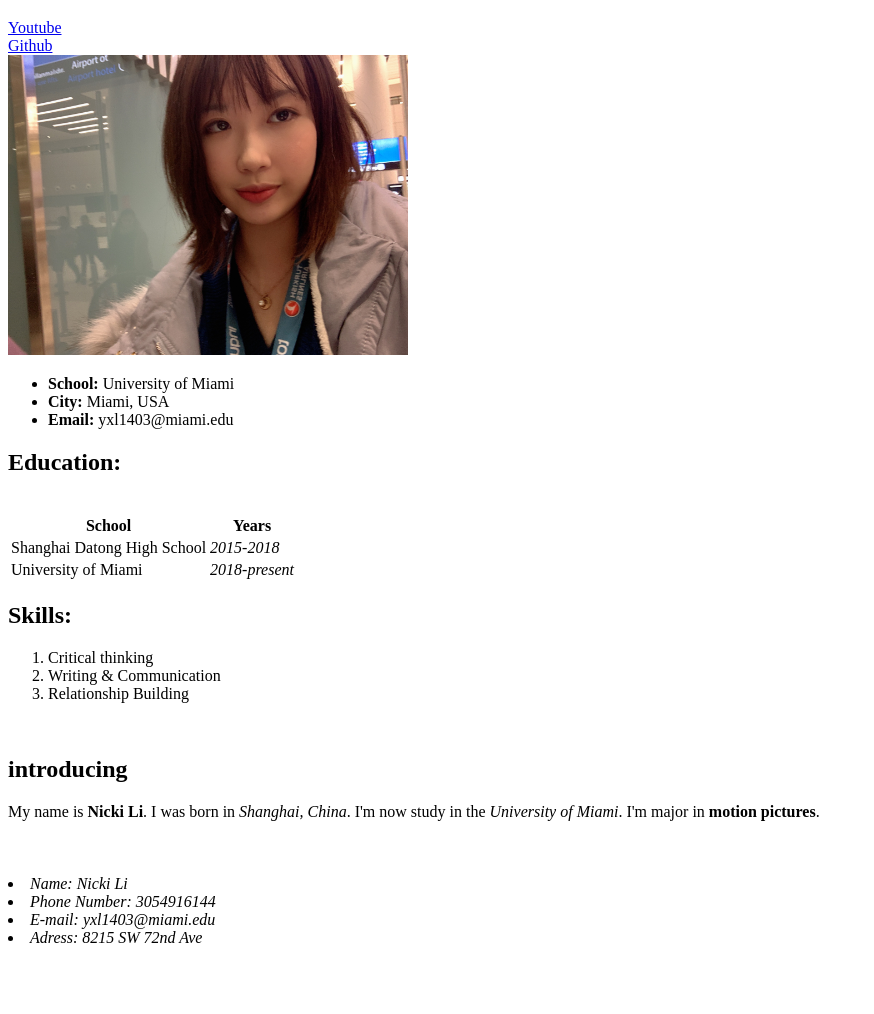
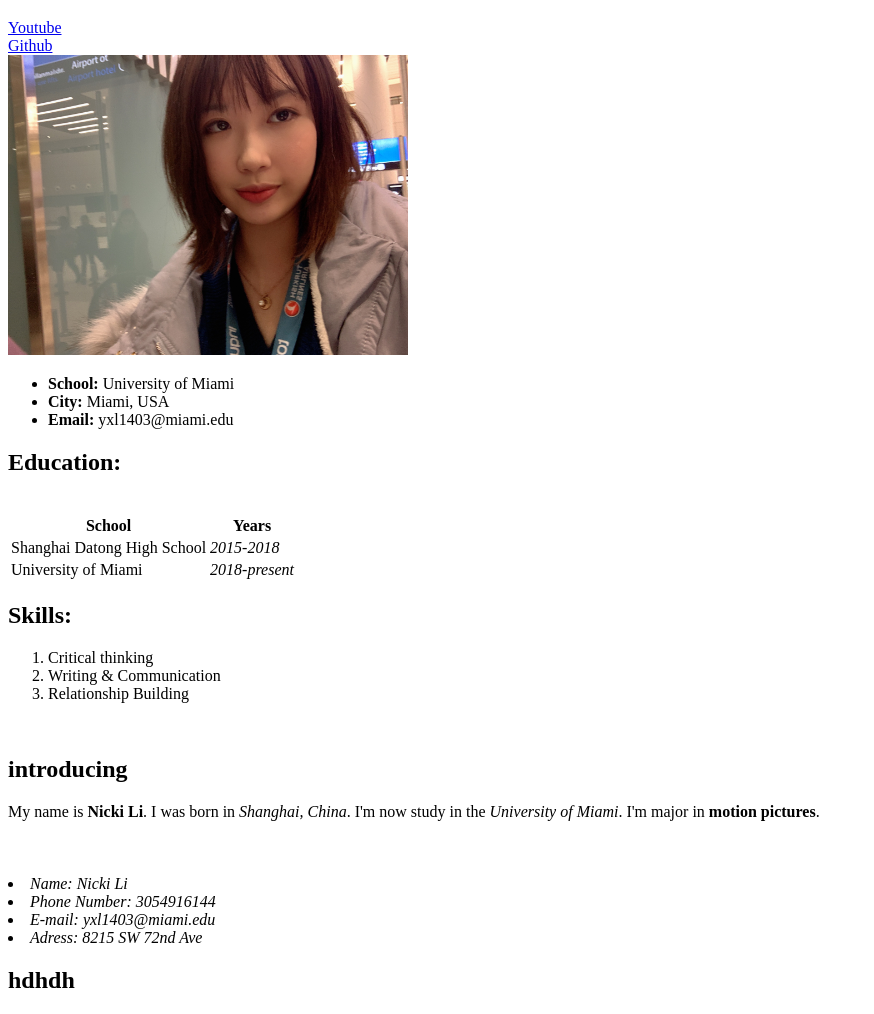
Before and after one commit to NickiLi16/WebClass, a plain HTML site: page Homework/Resume/index.html in a window 1280 px wide. Shown: the part 61-1075 px from the top of the page, without its empty margins (0-874 px from the left). Before the commit the page ends 1016 px from the top, so only its background shows below. Drawn offline with Linux system fonts and the light colour scheme.

Commit message:
Resume draft

```diff
--- a/Homework/Resume/index.html
+++ b/Homework/Resume/index.html
@@ -81,7 +81,9 @@ in the <i>University of Miami</i>. I'm major in <b>motion pictures</b>.
 
       </address>
     </section>
-
+<section>
+  <h2>hdhdh</h2>
+</section>
 
   </body>
 </html>
```
